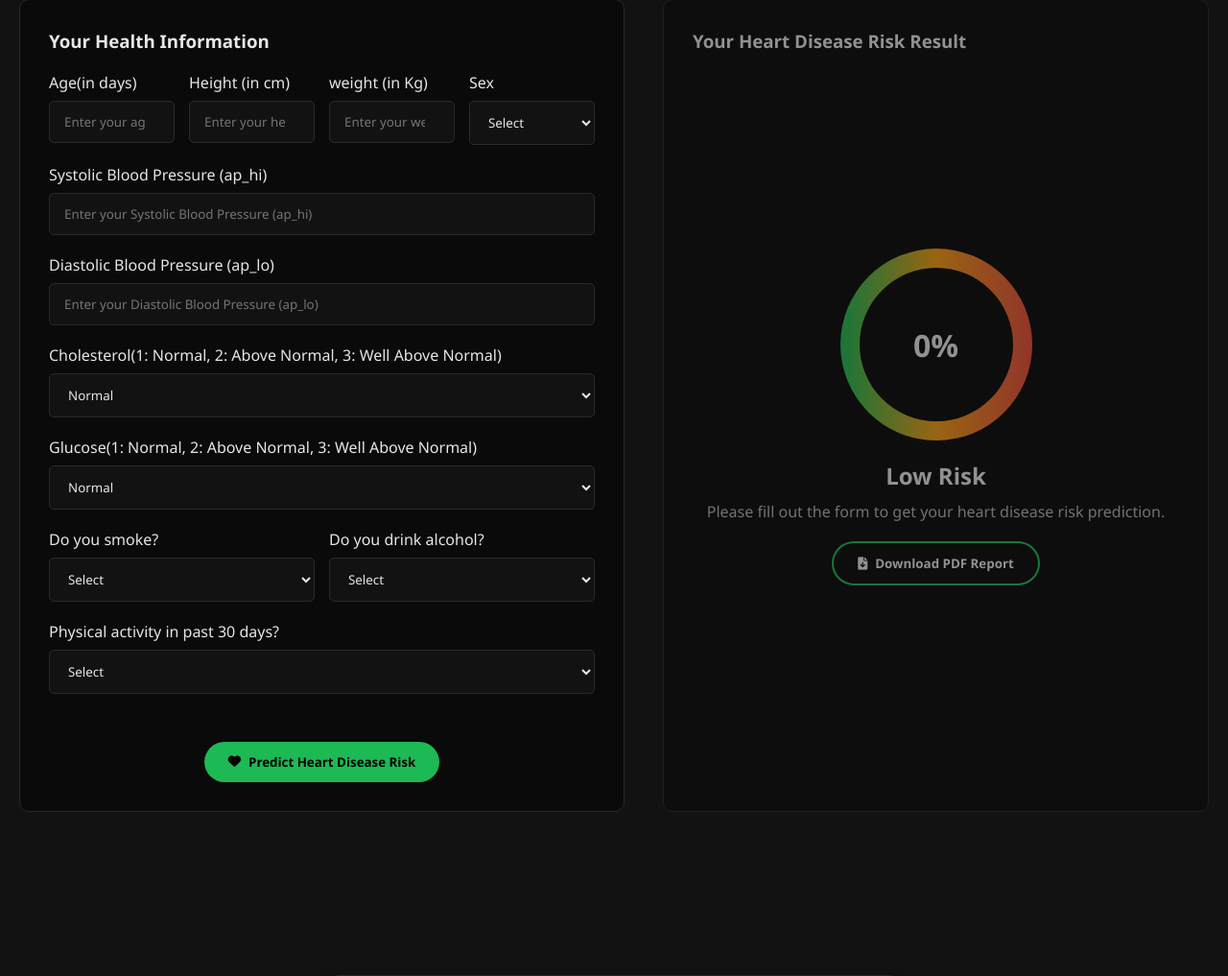
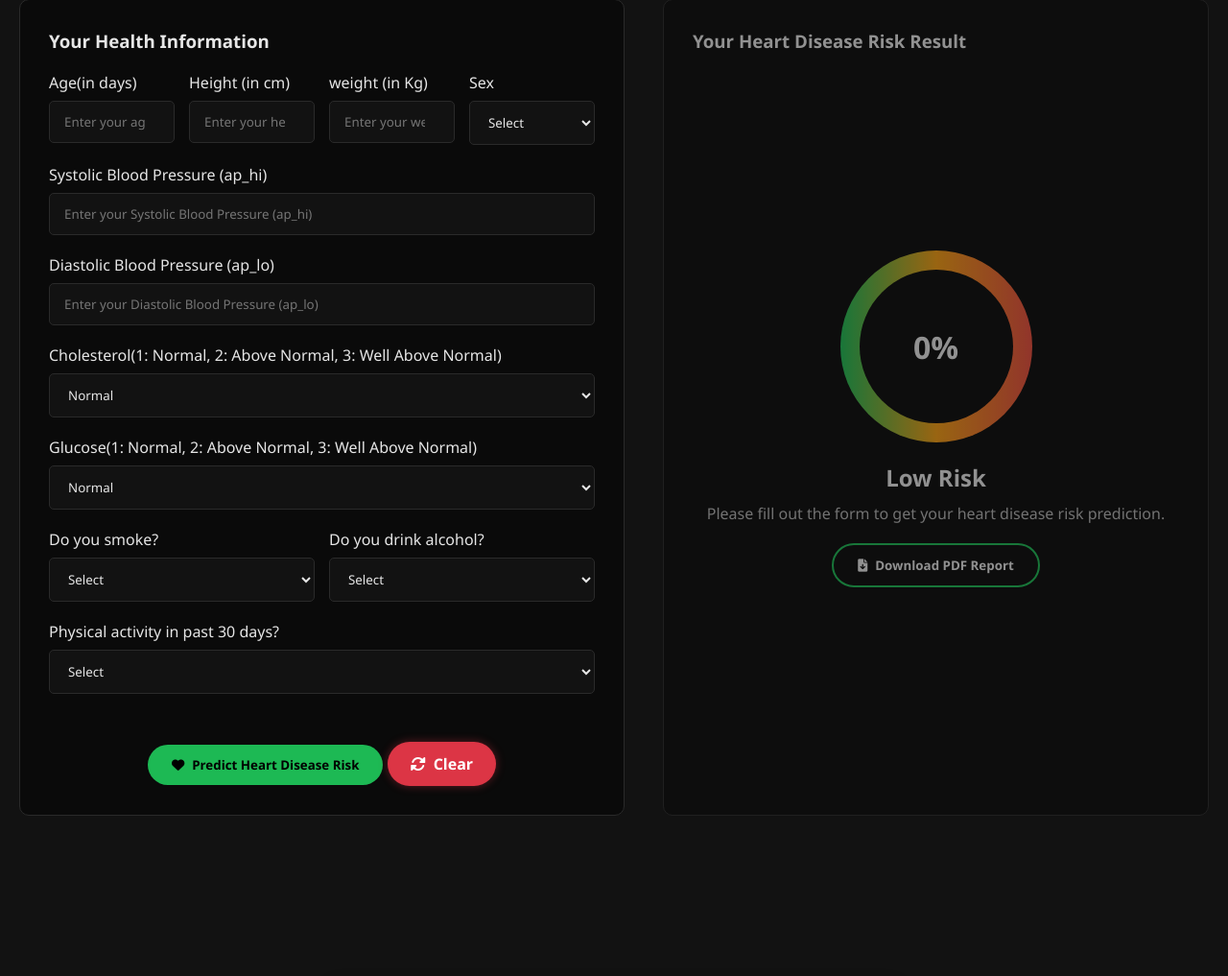
Before and after one commit to Srinjoy2004/CardioSense.AI_Backend, a Flask app: page / in a window 1280 px wide. Shown: the part 2086-3103 px from the top of the page at 96% size. Run offline with Flask 3, Linux system fonts and the light colour scheme; parts of the project's set-up code (start-up, migrations or seed data) failed here and were passed over.

Commit message:
Added Clear button js

```diff
--- a/templates/index.html
+++ b/templates/index.html
@@ -261,6 +261,10 @@
                   <i class="fas fa-heart"></i>
                   Predict Heart Disease Risk
                 </button>
+                <button class="btn" id="clear-btn">
+                  <i class="fas fa-sync-alt"></i>
+                  Clear
+              </button>
               </div>
             </div>
             <div class="prediction-results">
@@ -294,6 +298,28 @@
             </div>
           </div>
         </div>
+        <script>
+          document.getElementById("clear-btn").addEventListener("click", function() {
+
+              document.getElementById("age").value = "";
+              document.getElementById("height").value = "";
+              document.getElementById("weight").value = "";
+              document.getElementById("sex").value = "";
+              document.getElementById("ap_hi").value = "";
+              document.getElementById("ap_lo").value = "";
+              document.getElementById("ch").value = "1";
+              document.getElementById("gl").value = "1";
+              document.getElementById("smoking").value = "";
+              document.getElementById("alcohol").value = "";
+              document.getElementById("physical").value = "";
+
+
+              document.getElementById("risk-percentage").innerText = "0%";
+              document.getElementById("risk-level").innerText = "Low Risk";
+              document.getElementById("risk-message").innerText = "Please fill out the form to get your heart disease risk prediction.";
+              document.getElementById("download-btn").disabled = true;
+          });
+      </script>
       </section>
 
     <!-- CHATBOT SECTION -->
```
